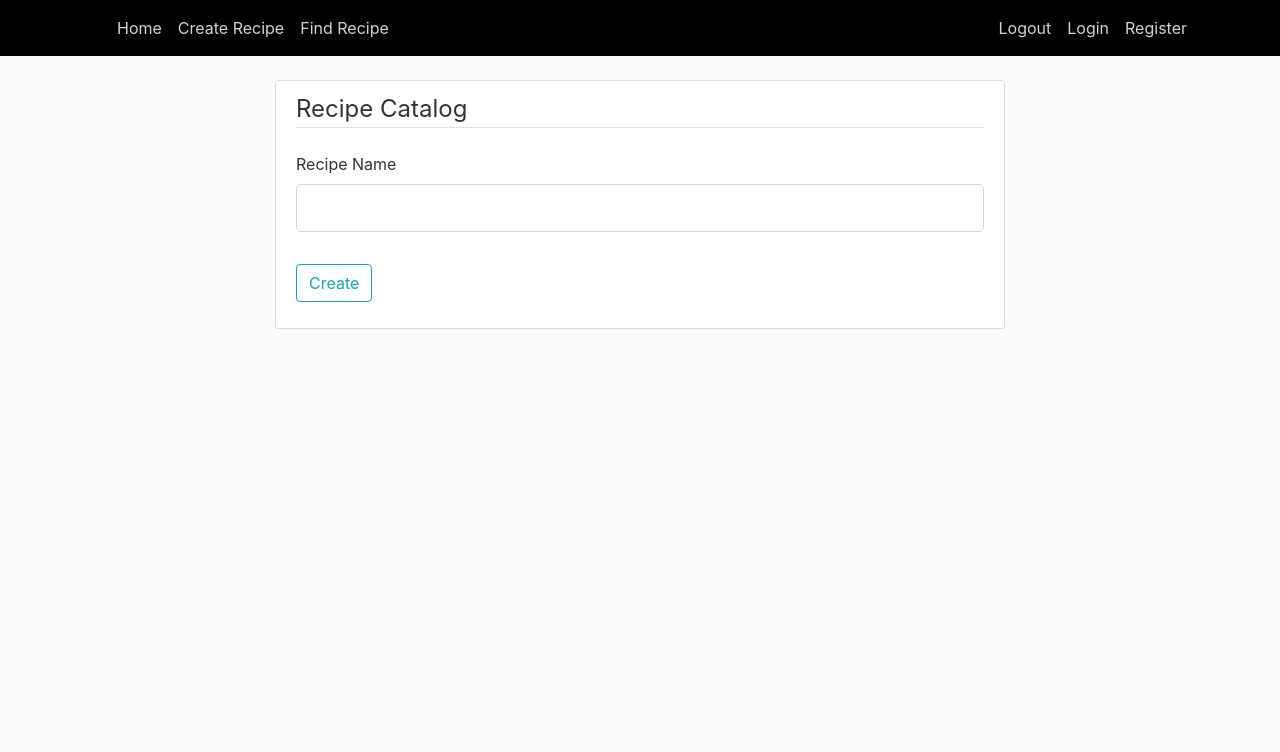
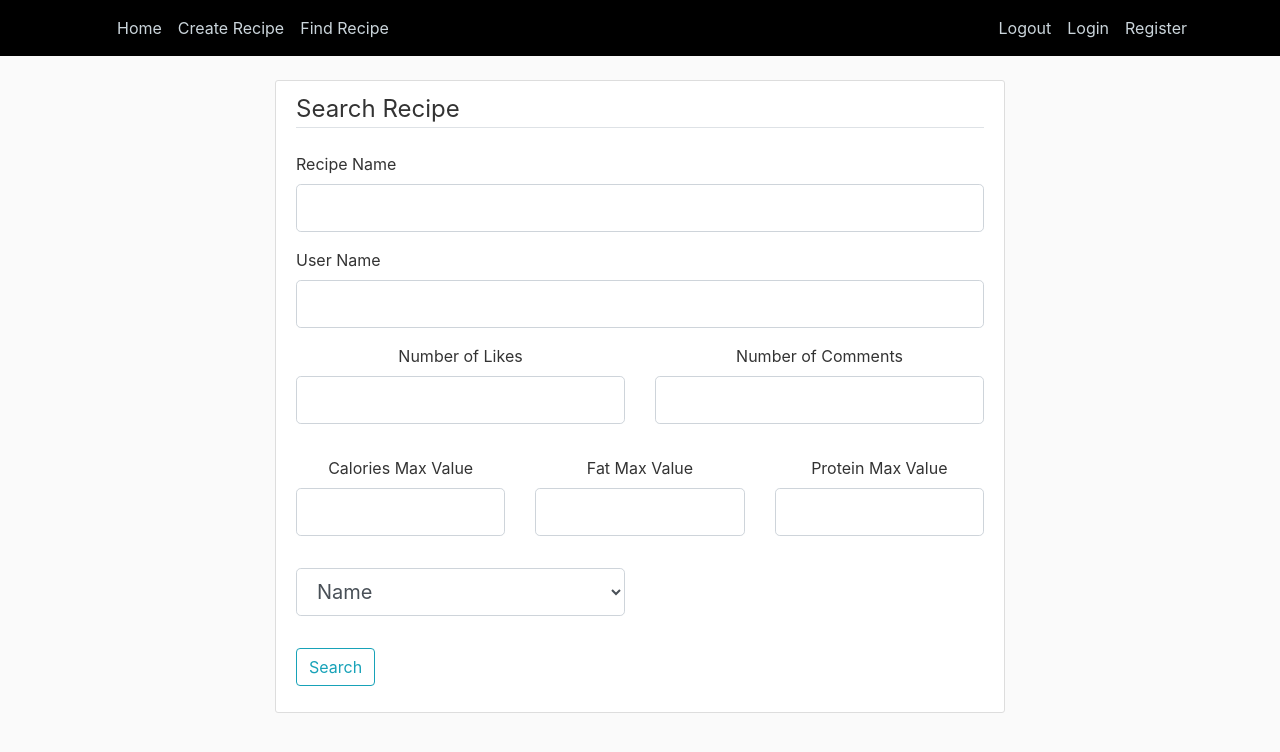
Before and after one commit to bartawil/Cooking-Made-Social, a Flask app: page /recipe_catalog in a window 1280 px wide. Shown: the top 752 px of the page. Run offline with Flask 2, Linux system fonts and the light colour scheme; the visitor is signed in with stand-in values (Sample User, id 1); some libraries are stand-ins or nearby versions.

Commit message:
ui search page

```diff
--- a/application/moduls/search/forms.py
+++ b/application/moduls/search/forms.py
@@ -1,8 +1,19 @@
 from flask_wtf import FlaskForm
-from wtforms import StringField, PasswordField, SubmitField, BooleanField, IntegerField
+from wtforms import StringField, PasswordField, SubmitField, BooleanField, IntegerField, SelectField, RadioField \
+    , TextAreaField, SelectFieldBase, SearchField, FloatField
 from wtforms.validators import DataRequired, Length, Email, EqualTo
 
 
 class FindRecipeForm(FlaskForm):
     name = StringField('Recipe Name', validators=[DataRequired(), Length(min=0, max=255)])
-    submit = SubmitField('Create')
+    calories = FloatField('Calories Max Value')
+    fat = FloatField('Fat Max Value')
+    protein = FloatField('Protein Max Value')
+    sort_by = SelectField('Sort',
+                          choices=[('name', 'Name'), ('time', 'Duration Time '), ('earliest', 'Earliest to Latest'),
+                                   ('latest', 'Latest to Earliest')])
+
+    user_name = StringField('User Name', validators=[DataRequired(), Length(min=0, max=255)])
+    likes = IntegerField('Number of Likes')
+    comments = IntegerField('Number of Comments')
+    submit = SubmitField('Search')
--- a/application/static/main.css
+++ b/application/static/main.css
@@ -84,3 +84,7 @@ a.article-title:hover {
 .account-heading {
   font-size: 2.5rem;
 }
+
+.search_bar {
+    list-style-type: none;
+}
--- a/application/templates/recipe_catalog.html
+++ b/application/templates/recipe_catalog.html
@@ -4,7 +4,7 @@
     <form method="POST" action="">
         {{ form.hidden_tag() }}
         <fieldset class="form-group">
-            <legend class="border-bottom mb-4">Recipe Catalog</legend>
+            <legend class="border-bottom mb-4">Search Recipe</legend>
             <div class="form-group">
                 {{ form.name.label(class="form-control-label") }}
                 {% if form.name.errors %}
@@ -18,6 +18,93 @@
                 {{ form.name(class="form-control form-control-lg") }}
                 {% endif %}
             </div>
+            <div class="form-group">
+                {{ form.user_name.label(class="form-control-label") }}
+                {% if form.user_name.errors %}
+                {{ form.user_name(class="form-control form-control-lg is-invalid") }}
+                <div class="invalid-feedback">
+                    {% for error in form.user_name.errors %}
+                    <span>{{ error }}</span>
+                    {% endfor %}
+                </div>
+                {% else %}
+                {{ form.user_name(class="form-control form-control-lg") }}
+                {% endif %}
+            </div>
+            <div class="form-group row text-center">
+                <div class="col form-group">
+                    {{ form.likes.label(class="form-control-label") }}
+                    {% if form.likes.errors %}
+                    {{ form.likes(class="form-control form-control-lg is-invalid") }}
+                    <div class="invalid-feedback">
+                        {% for error in form.likes.errors %}
+                        <span>{{ error }}</span>
+                        {% endfor %}
+                    </div>
+                    {% else %}
+                    {{ form.likes(class="form-control form-control-lg") }}
+                    {% endif %}
+                </div>
+                <div class="col form-group">
+                    {{ form.comments.label(class="form-control-label") }}
+                    {% if form.comments.errors %}
+                    {{ form.comments(class="form-control form-control-lg is-invalid") }}
+                    <div class="invalid-feedback">
+                        {% for error in form.comments.errors %}
+                        <span>{{ error }}</span>
+                        {% endfor %}
+                    </div>
+                    {% else %}
+                    {{ form.comments(class="form-control form-control-lg") }}
+                    {% endif %}
+                </div>
+            </div>
+            <div class="form-group row text-center">
+                <div class="col form-group">
+                    {{ form.calories.label(class="form-control-label") }}
+                    {% if form.calories.errors %}
+                    {{ form.calories(class="form-control form-control-lg is-invalid") }}
+                    <div class="invalid-feedback">
+                        {% for error in form.calories.errors %}
+                        <span>{{ error }}</span>
+                        {% endfor %}
+                    </div>
+                    {% else %}
+                    {{ form.calories(class="form-control form-control-lg") }}
+                    {% endif %}
+                </div>
+                <div class="col form-group">
+                    {{ form.fat.label(class="form-control-label") }}
+                    {% if form.fat.errors %}
+                    {{ form.fat(class="form-control form-control-lg is-invalid") }}
+                    <div class="invalid-feedback">
+                        {% for error in form.fat.errors %}
+                        <span>{{ error }}</span>
+                        {% endfor %}
+                    </div>
+                    {% else %}
+                    {{ form.fat(class="form-control form-control-lg") }}
+                    {% endif %}
+                </div>
+                <div class="col form-group">
+                    {{ form.protein.label(class="form-control-label") }}
+                    {% if form.protein.errors %}
+                    {{ form.protein(class="form-control form-control-lg is-invalid") }}
+                    <div class="invalid-feedback">
+                        {% for error in form.protein.errors %}
+                        <span>{{ error }}</span>
+                        {% endfor %}
+                    </div>
+                    {% else %}
+                    {{ form.protein(class="form-control form-control-lg") }}
+                    {% endif %}
+                </div>
+            </div>
+            <div class=" form-group row">
+                <div class="col-6">
+                    {{ form.sort_by(class="form-control form-control-lg") }}
+                </div>
+            </div>
         </fieldset>
         <div class="form-group">
             {{ form.submit(class="btn btn-outline-info") }}
```
Also changed, not shown: application/moduls/upload/forms.py (+4 -3 lines).
